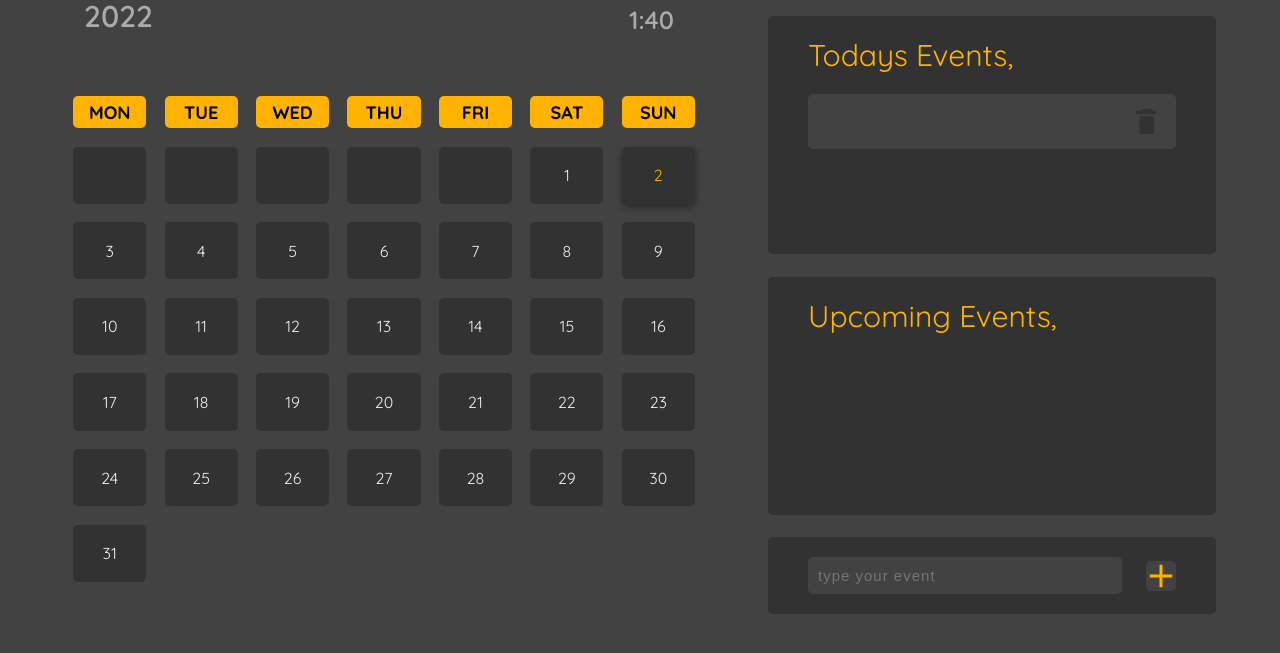
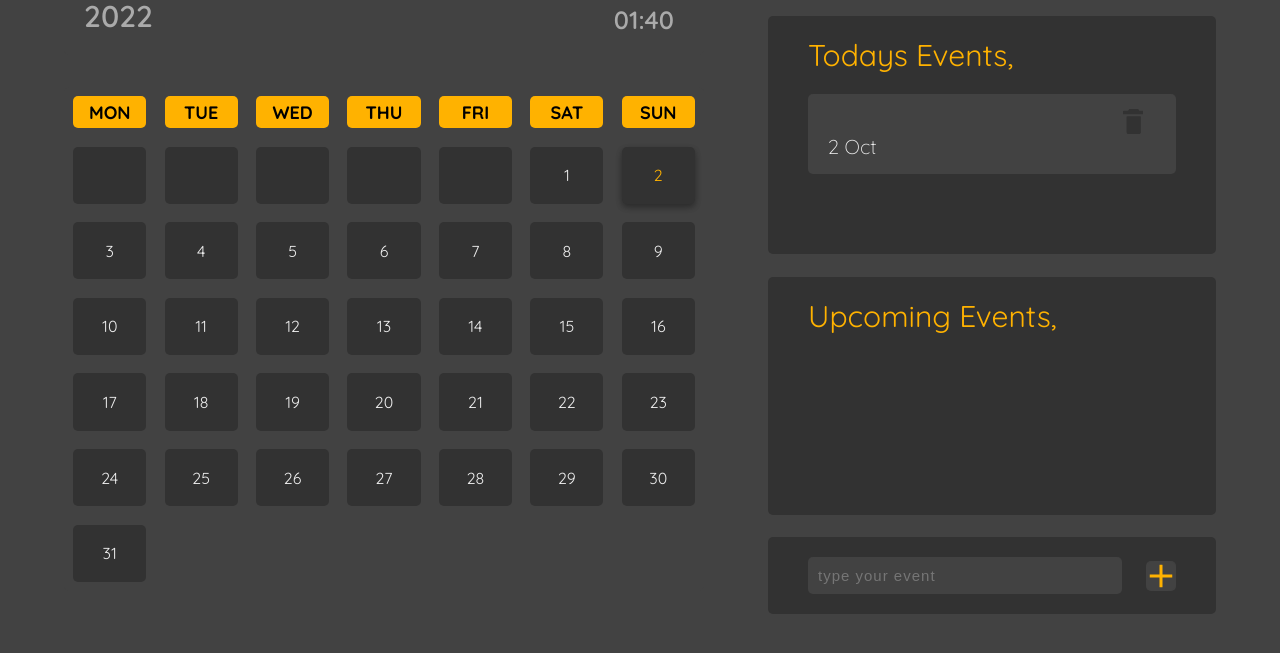
Before and after one commit to Aryan0610/Calendar, a plain HTML site: page index.html in a window 1280 px wide. Both pictures are taken after a click on the button 1161 px from the left and 672 px from the top of the page. Shown: the part 97-750 px from the top of the page. Drawn offline with Linux system fonts and the light colour scheme.

Commit message:
fourth commit

```diff
--- a/script.js
+++ b/script.js
@@ -6,6 +6,7 @@ const calendar = document.getElementById('days')
 let seletedDayDiv = 0
 
 const weekdays = ['Monday', 'Tuesday', 'Wendnesday', 'Thursday', 'Friday', 'Saturday', 'Sunday']
+const monthArr =  ['Jan', 'Feb', 'Mar', 'Apr', 'May', 'June', 'July', 'Aug', 'Sept', 'Oct', 'Nov', 'Dec']
 
 //loads the calendar grid
 function load() {
@@ -139,16 +140,18 @@ function eventFunc(dayString) {
         todaysEventDIv.classList.add('eventItem')
         document.getElementById('todaysEvent').appendChild(todaysEventDIv)
 
-        const todaysEventDateDiv = document.createElement('div')
-        todaysEventDateDiv.innerText = todaysEvent[i].date
-        //todaysEventDIv.appendChild(todaysEventDateDiv)
-
         const todaysEventTitleDiv = document.createElement('div')
+        todaysEventTitleDiv.classList.add("title")
         todaysEventTitleDiv.innerText = todaysEvent[i].title
         todaysEventDIv.appendChild(todaysEventTitleDiv)
 
+        const todaysEventDateDiv = document.createElement('div')
+        todaysEventDateDiv.classList.add("date")
+        todaysEventDateDiv.innerText =
+        `${getDate("day", todaysEvent[i].date)} ${monthArr[parseInt(getDate("month", todaysEvent[i].date))-1]}`
+        todaysEventDIv.appendChild(todaysEventDateDiv)
+
         const deleteEventBtn = document.createElement('button')
-        //deleteEventBtn.innerText = 'delete'
         deleteEventBtn.classList.add('deleteBtn')
         let todaysEventInt = i
         deleteEventBtn.addEventListener('click', function() {
@@ -177,24 +180,24 @@ function eventFunc(dayString) {
         }
     }
 
-
     for(i=0; i<upcomingEvents.length; i++) {
         const upcomingEventDiv = document.createElement('div')
         upcomingEventDiv.classList.add('eventItem')
-        //upcomingEventDiv.innerText = upcomingEvents[i].title
 
         document.getElementById('upcomingEvents').appendChild(upcomingEventDiv)
 
-        const upcomingEventDateDiv = document.createElement('div')
-        upcomingEventDateDiv.innerText = upcomingEvents[i].date
-        //upcomingEventDiv.appendChild(upcomingEventDateDiv)
-
         const upcomingEventTitleDiv = document.createElement('div')
+        upcomingEventTitleDiv.classList.add("title")
         upcomingEventTitleDiv.innerText = upcomingEvents[i].title
         upcomingEventDiv.appendChild(upcomingEventTitleDiv)
 
+        const upcomingEventDateDiv = document.createElement('div')
+        upcomingEventDateDiv.classList.add("date")
+        upcomingEventDateDiv.innerText =
+        `${getDate("day", upcomingEvents[i].date)} ${monthArr[parseInt(getDate("month", upcomingEvents[i].date))-1]}`
+        upcomingEventDiv.appendChild(upcomingEventDateDiv)
+
         const deleteEventBtn = document.createElement('button')
-        //deleteEventBtn.innerText = 'delete'
         deleteEventBtn.classList.add('deleteBtn')
         let upcomingEventInt = i
         deleteEventBtn.addEventListener('click', function() {
@@ -321,7 +324,7 @@ function initDate() {
     selectedDay(dt, eventDay)
 }
 
-//clock in js
+//clock
 setInterval(showTime, 1000)
 function showTime() {
     const date = new Date()
@@ -332,8 +335,29 @@ function showTime() {
         hours -= 12
     }
 
-    document.getElementById('hours').innerText = `${hours}:`
-    document.getElementById('minutes').innerText = minutes
+    if(hours < 10) {
+        document.getElementById('hours').innerText = `0${hours}:`
+    } else {
+        document.getElementById('hours').innerText = `${hours}:`
+    }
+
+    if(minutes < 10) {
+        document.getElementById('minutes').innerText = `0${minutes}`
+    } else {
+        document.getElementById('minutes').innerText = minutes
+    }
+}
+
+function getDate(type, date) {
+    const dateArr = date.split("/")
+
+    if(type == "day") {
+        return dateArr[0]
+    } else if(type == "month") {
+        return dateArr[1]
+    } if(type == "year") {
+        return dateArr[2]
+    }
 }
 
 load()
--- a/style.css
+++ b/style.css
@@ -223,8 +223,44 @@ body {
     border-radius: 5px;
 }
 
+.title {
+    grid-area: title;
+    font-weight: bold;
+}
+.date {
+    grid-area: date;
+    font-weight: 50;
+}
+.deleteBtn {
+    grid-area: deleteBtn;
+
+    background-image: url('Images/deleteBtn.svg');
+    background-size: cover;
+    background-color: #424242;
+
+    width: 20px;
+    height: 25px;
+
+    display: flex;
+    justify-content: space-around;
+
+    margin-top: auto;
+    margin-bottom: auto;
+
+    border: none;
+}
+
+.deleteBtn:hover {
+    background-image: url('Images/deleteBtnHover.svg');
+}
 
 .eventItem {
+    display: grid;
+    grid-template-areas:
+    'title deleteBtn'
+    'date delteBtn';
+    grid-template-columns: 90% 10%;
+
     margin-top: 20px;
     margin-bottom: 20px;
 
@@ -238,8 +274,8 @@ body {
 
     border-radius: 5px;
 
-    display: flex;
-    justify-content: space-between;
+    /*display: flex;
+    justify-content: space-between;*/
 
     color: #EEEEEE;
     background-color: #424242;
@@ -281,23 +317,7 @@ body {
     color: #EEEEEE;
 }
 
-.deleteBtn {
-    background-image: url('Images/deleteBtn.svg');
-    background-size: cover;
-    background-color: #424242;
 
-    width: 20px;
-    height: 25px;
-
-    margin-top: auto;
-    margin-bottom: auto;
-
-    border: none;
-}
-
-.deleteBtn:hover {
-    background-image: url('Images/deleteBtnHover.svg');
-}
 
 #addEventBtn {
     background-image: url('Images/addBtn.svg');
```
Also changed, not shown: 1 other file.
